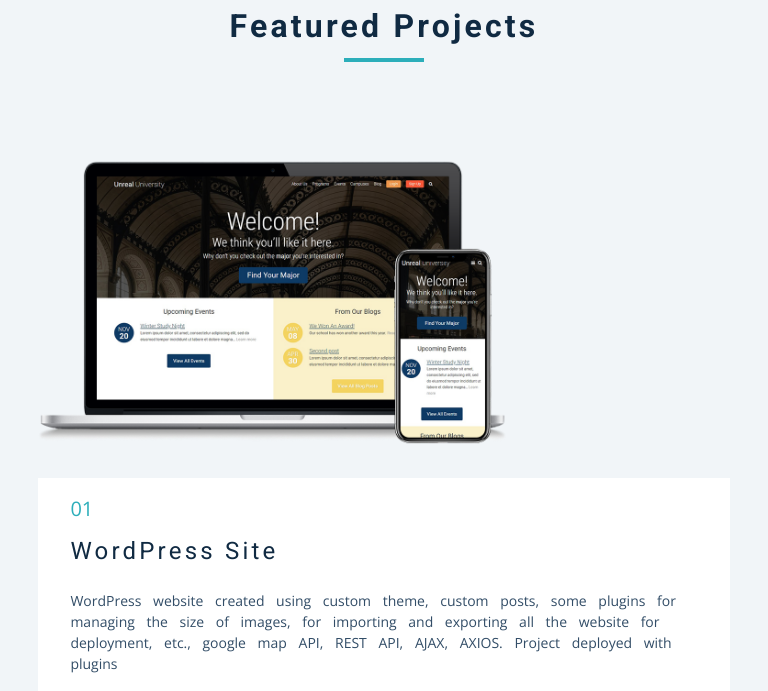
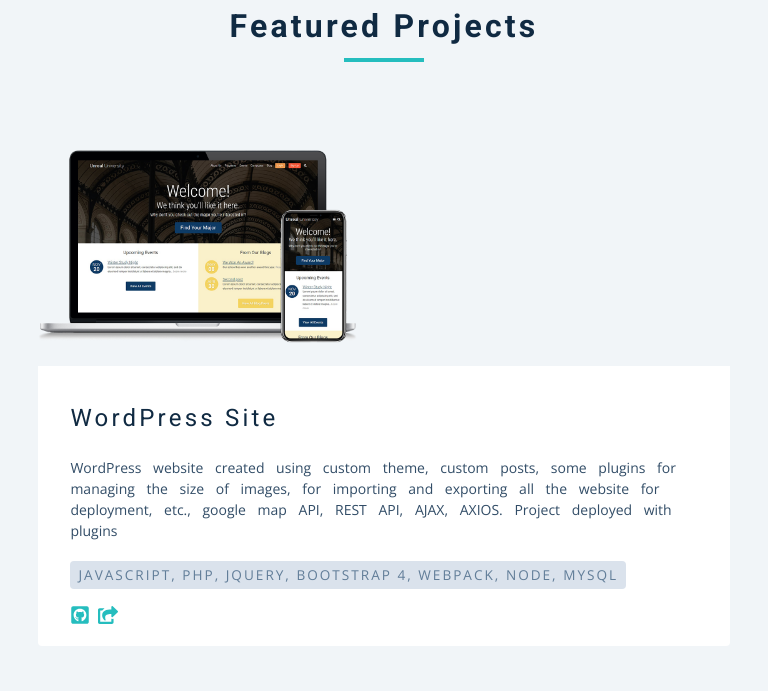
Before and after one commit to Anne-Son/anne-portfolio, a Gatsby site: page / in a window 768 px wide. Shown: the part 1780-2471 px from the top of the page. Built offline with nearby package versions, Linux system fonts and the light colour scheme; Gatsby itself is replaced by a stand-in of ours.

Commit message:
css changes and removed number from project

```diff
--- a/src/components/Project.js
+++ b/src/components/Project.js
@@ -6,7 +6,7 @@ const Project = ({description,title,repo,url,info2,img,index}) => {
   return <article className="project">
     <img cl src={img} className="project-img"/>
     <div className="project-info">
-      <span className="project-number">0{index+1}</span>
+      <span className="project-number"></span>
       <h3>{title}</h3>
       <p className="project-desc">{description}</p>
       <div className="project-stack"><span>{info2}</span></div>
--- a/src/css/main.css
+++ b/src/css/main.css
@@ -18,7 +18,7 @@ Variables
   --clr-primary-2: hsl(185, 84%, 25%);
   --clr-primary-3: hsl(185, 81%, 29%);
   --clr-primary-4: hsl(184, 77%, 34%);
-  --clr-primary-5: #2caeba;
+  --clr-primary-5: #25bdbe;
   /* lighter shades of primary color */
   --clr-primary-6: hsl(185, 57%, 50%);
   --clr-primary-7: hsl(184, 65%, 59%);
@@ -724,7 +724,12 @@ Projects
 }
 @media screen and (min-width: 768px) {
   .project-img {
-    height: 22rem;
+    height: 19rem;
+  }
+}
+@media screen and (max-width: 844px) {
+  .project-img {
+    height: 15rem;
   }
 }
 @media screen and (min-width: 992px) {
```
